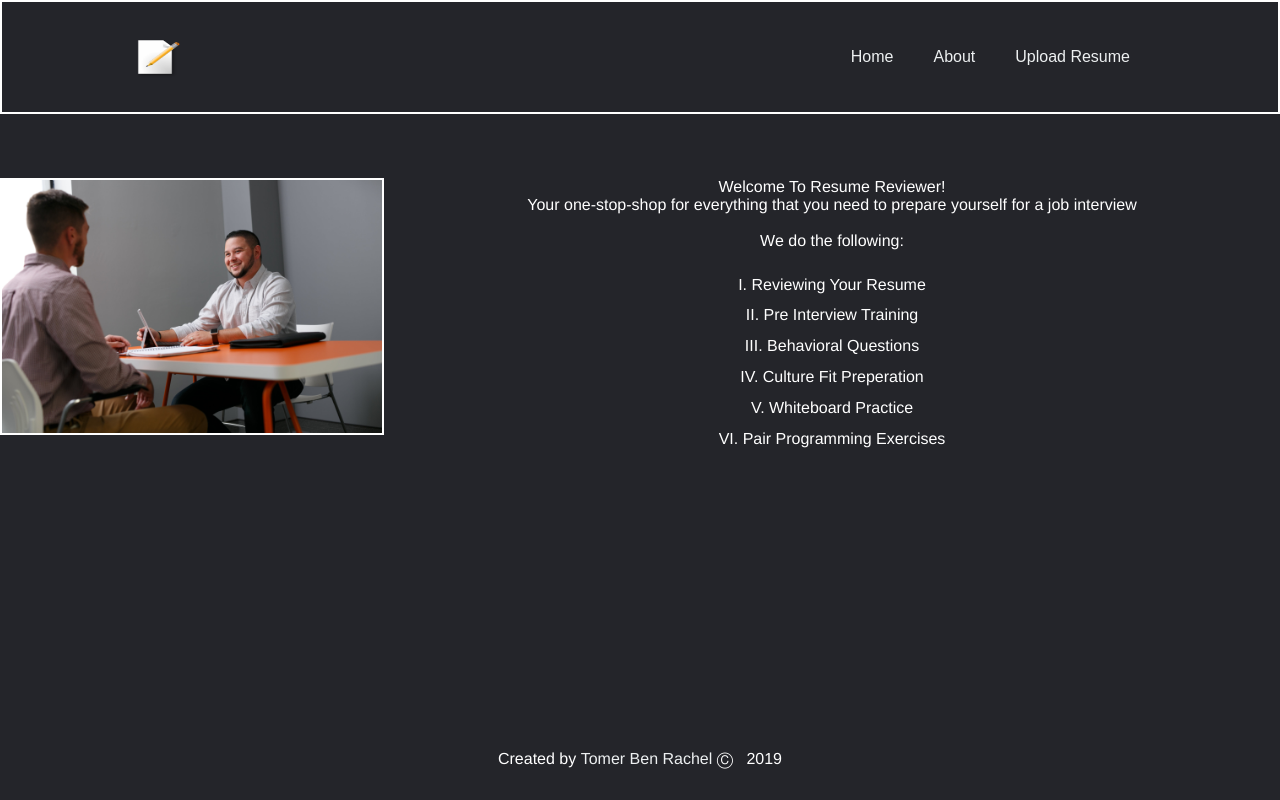
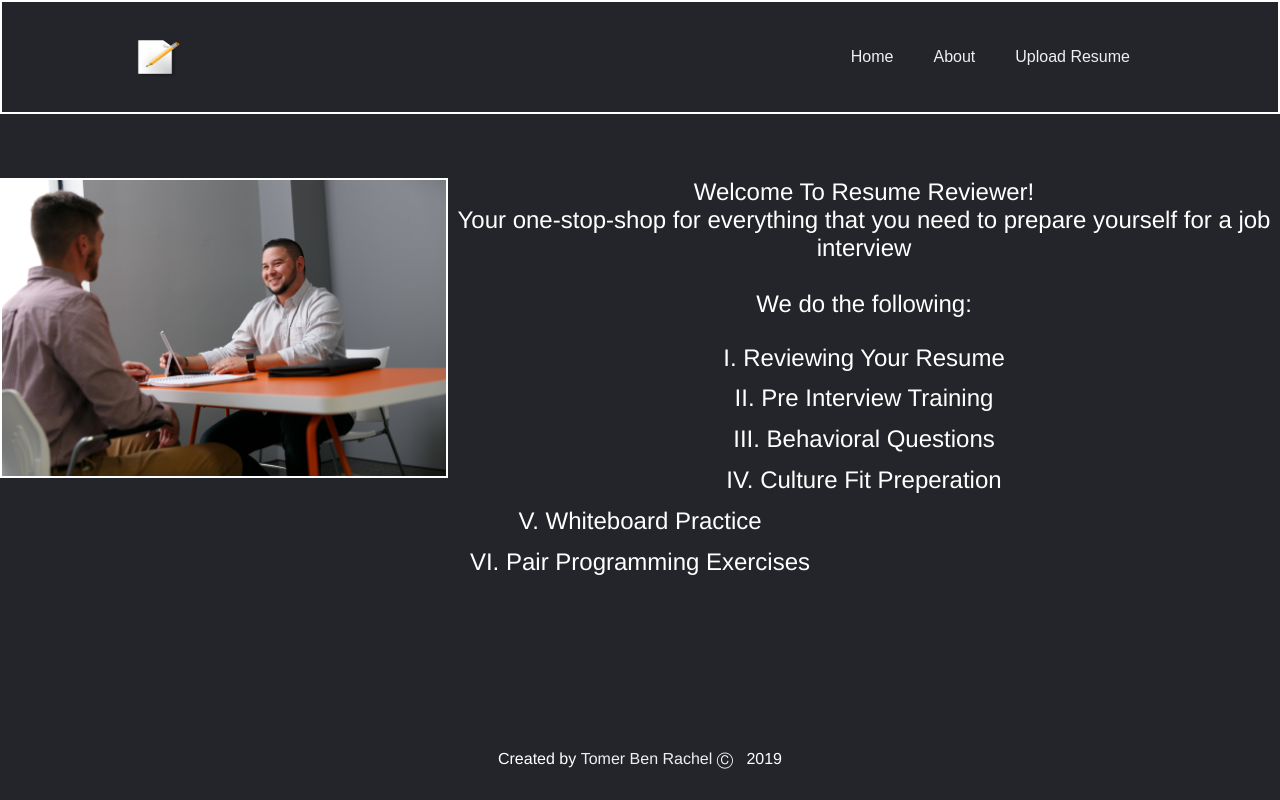
Before and after one commit to TomerPacific/resume-reviewer, a Vue app: page /#/ in a window 1280 px wide. Built offline with nearby package versions, Linux system fonts and the light colour scheme; no server answers.

Commit message:
resume-reviewer styling font and image in Home screen

```diff
--- a/src/views/Home.vue
+++ b/src/views/Home.vue
@@ -47,11 +47,12 @@ export default {
   .home {
     margin-top: 5%;
     height: 100%;
+    font-size: 1.5rem;
   }
 
   #interview {
-    height: 30%;
-    width: 30%;
+    height: 35%;
+    width: 35%;
     float: left;
     border: 2px solid white;
   }
@@ -72,6 +73,7 @@ export default {
 
   #points li {
     margin-bottom: 1%;
+    font-size: 1.5rem;
   }
 
   #points li:hover {
```
